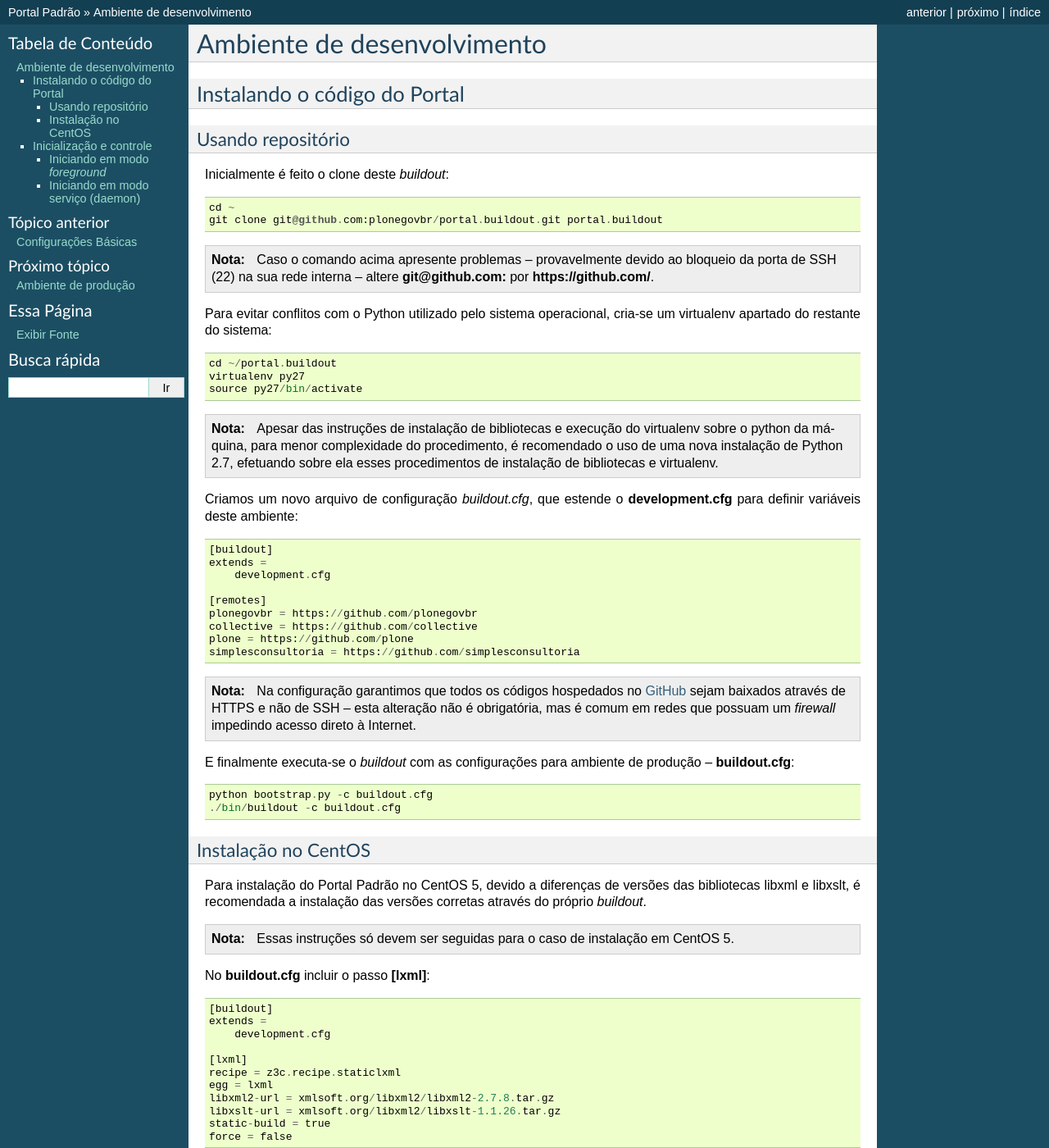
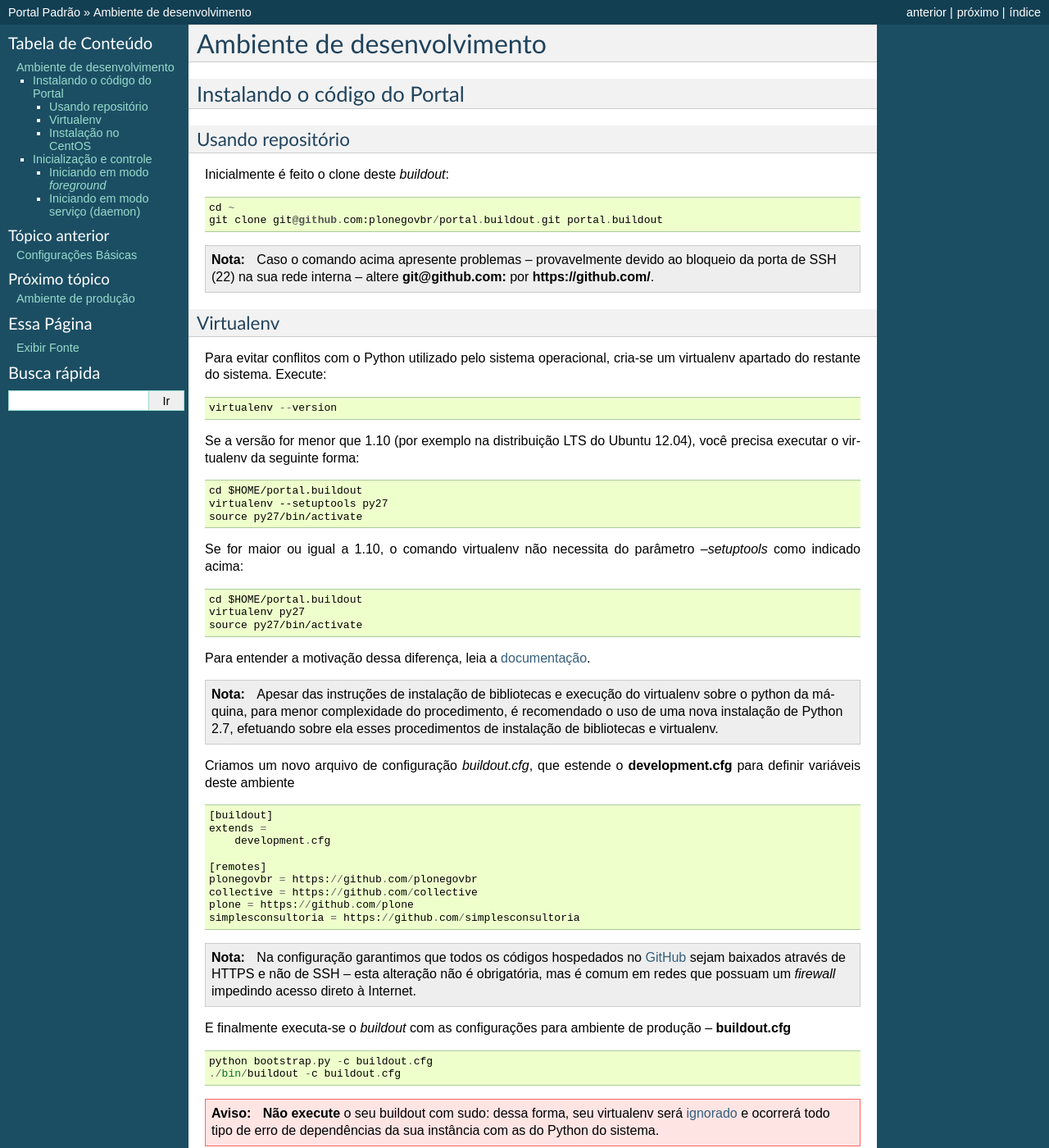
Before and after one commit to plonegovbr/portal.buildout, a Sphinx documentation site: the page built from docs/desenvolvimento.rst, in a window 1280 px wide and 1400 px high. Shown: the whole window at 82% size. Built offline with Sphinx 7.4.7, drawn with Linux system fonts in a browser that asks for light colours; some of the changed text lies outside the part shown.

Commit message:
Melhora documentação do virtualenv e do sudo.
Resolve https://github.com/plonegovbr/portal.buildout/issues/40 e
https://github.com/plonegovbr/portal.buildout/issues/41.

```diff
--- a/docs/desenvolvimento.rst
+++ b/docs/desenvolvimento.rst
@@ -20,14 +20,32 @@ Inicialmente é feito o clone deste *buildout*:
            **git@github.com:** por **https://github.com/**.
 
 
+Virtualenv
+---------------------
 
 Para evitar conflitos com o Python utilizado pelo sistema operacional, cria-se
-um virtualenv apartado do restante do sistema:
+um virtualenv apartado do restante do sistema. Execute:
 ::
 
-    cd ~/portal.buildout
+    virtualenv --version
+
+Se a versão for menor que 1.10 (por exemplo na distribuição LTS do Ubuntu
+12.04), você precisa executar o virtualenv da seguinte forma:
+::
+
+    cd $HOME/portal.buildout
+    virtualenv --setuptools py27
+    source py27/bin/activate
+
+Se for maior ou igual a 1.10, o comando virtualenv não necessita do parâmetro
+*--setuptools* como indicado acima:
+::
+
+    cd $HOME/portal.buildout
     virtualenv py27
     source py27/bin/activate
+
+Para entender a motivação dessa diferença, leia a `documentação <https://github.com/plonegovbr/portal.buildout/issues/41>`_.
 
 .. note :: Apesar das instruções de instalação de bibliotecas e execução
            do virtualenv sobre o python da máquina, para menor complexidade
@@ -36,7 +54,8 @@ um virtualenv apartado do restante do sistema:
            instalação de bibliotecas e virtualenv.
 
 Criamos um novo arquivo de configuração *buildout.cfg*, que estende o
-**development.cfg** para definir variáveis deste ambiente::
+**development.cfg** para definir variáveis deste ambiente
+::
 
     [buildout]
     extends =
@@ -54,10 +73,17 @@ Criamos um novo arquivo de configuração *buildout.cfg*, que estende o
            um *firewall* impedindo acesso direto à Internet.
 
 E finalmente executa-se o *buildout* com as configurações para ambiente de
-produção -- **buildout.cfg**::
+produção -- **buildout.cfg**
+::
 
     python bootstrap.py -c buildout.cfg
     ./bin/buildout -c buildout.cfg
+
+.. warning :: **Não execute** o seu buildout com sudo: dessa forma, seu
+              virtualenv será `ignorado <http://askubuntu.com/a/478001>`_ e
+              ocorrerá todo tipo de erro de dependências da sua instância com
+              as do Python do sistema.
+
 
 Instalação no CentOS
 -----------------------
@@ -124,14 +150,16 @@ Iniciando em modo serviço (daemon)
 ------------------------------------
 
 Caso você deseje iniciar a instância e mantê-la ativa mesmo depois de fechar
-a janela de terminal, execute os seguintes comandos::
+a janela de terminal, execute os seguintes comandos
+::
 
     cd ~/portal.buildout
     ./bin/instance start
 
 Este comando retornará uma mensagem como **daemon process started, pid=32819**,
 porém isto não significa que o ambiente está pronto. Para validar se o ambiente
-está pronto, utilize o comando :command:`tail` para listar as últimas linhas do log::
+está pronto, utilize o comando :command:`tail` para listar as últimas linhas do log
+::
 
     tail -f var/log/instance.log
 
```
Also changed, not shown: docs/producao.rst (+25 -1 lines).
